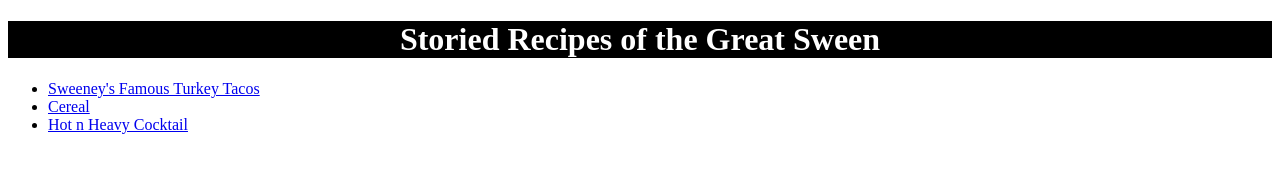
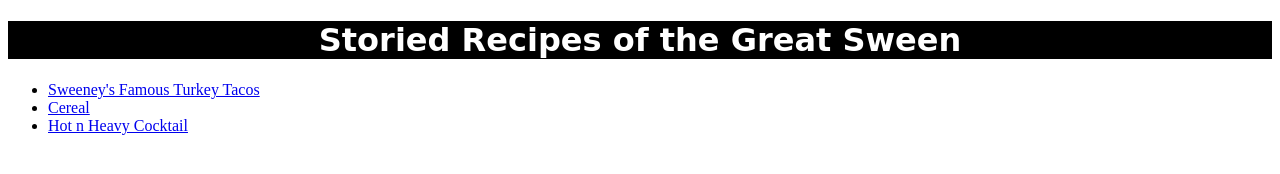
Before and after one commit to lpsweeney1861/odin-recipes, a plain HTML site: page index.html in a window 1280 px wide. Drawn offline with Linux system fonts and the light colour scheme.

Commit message:
Add font to headings

```diff
--- a/style.css
+++ b/style.css
@@ -3,6 +3,7 @@
     background-color: black;
     color: white;
     text-align: center;
+    font-family: Cursive, "Lucida Handwriting";
 }
 
 .small {
```
